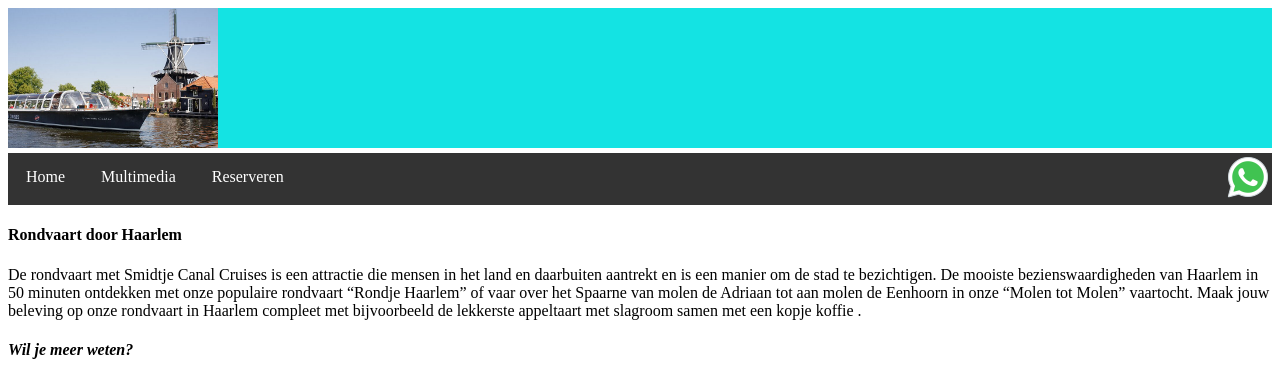
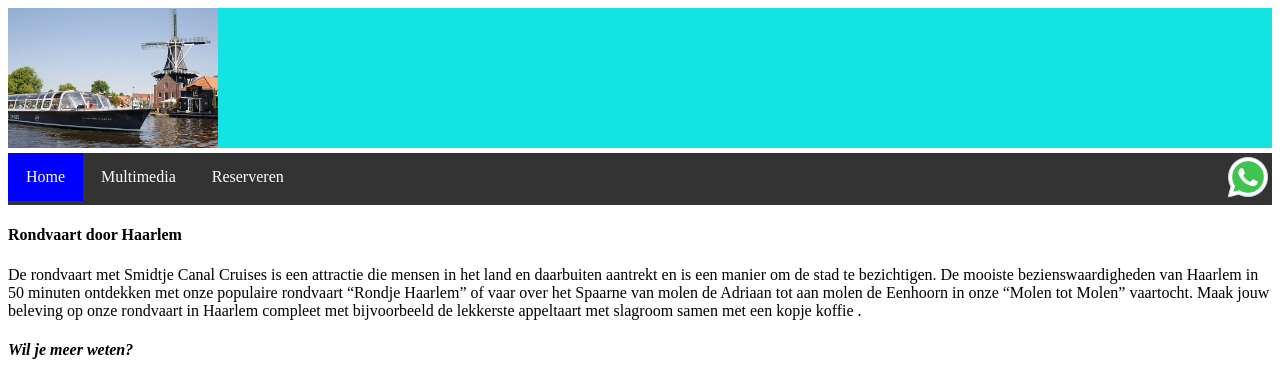
Before and after one commit to MohamedNHA/mijnwebsite1, a plain HTML site: page index.html in a window 1280 px wide. Shown: the top 377 px of the page. Drawn offline with Linux system fonts and the light colour scheme.

Commit message:
Update index.html

```diff
--- a/index.html
+++ b/index.html
@@ -18,7 +18,7 @@
     </header>
     <nav>
     <ul>
-        <li><a href="#home">Home</a></li>
+        <li><a href="#home"style="background:blue">Home</a></li>
         <li><a href="files/galerij.html">Multimedia</a></li>
         <li><a href="files/info.html">Reserveren</a></li>
         <li id="contact"><img src="pics/whatsapp.png" onclick="contactFunctie()" title="Whatsapp" alt="Whatsapp icon"></li>
```
